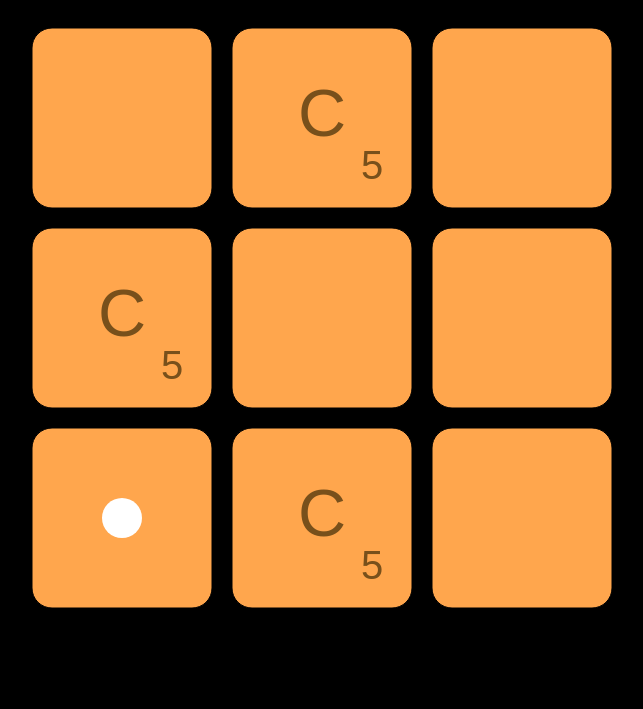
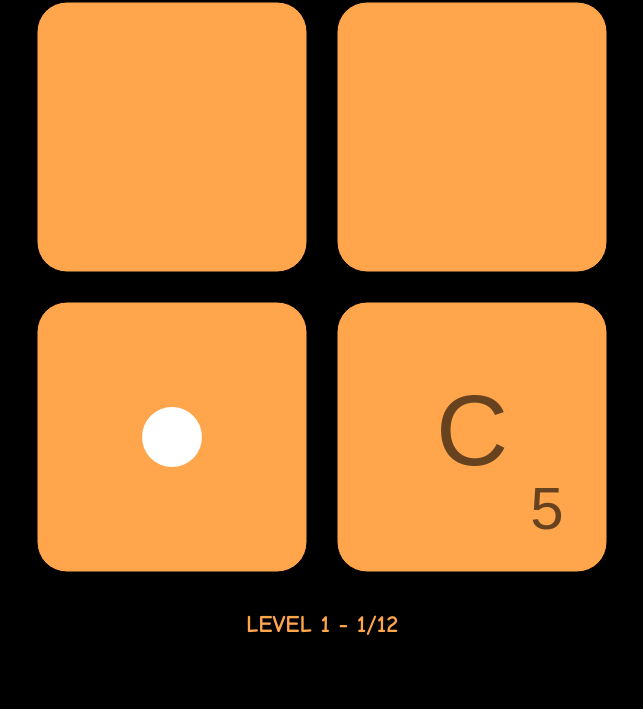
Before and after one commit to thoai-atb/Note-Walker, a plain HTML site: page index.html in a window 1280 px wide. Shown: the part 91-800 px from the top of the page, without its empty margins (318-961 px from the left). Drawn offline with Linux system fonts and the light colour scheme.

Commit message:
Finish 3 levels, each has 12 stages

```diff
--- a/index.html
+++ b/index.html
@@ -1,4 +1,4 @@
-<<!DOCTYPE html>
+<!DOCTYPE html>
 <html lang="en" dir="ltr">
   <head>
     <meta charset="utf-8">
@@ -14,5 +14,6 @@
   <body>
     <h1>NOTE WALKER</h1>
     <canvas id='thecanvas' width='600px' height='600px'></canvas>
+    <h2 id='levelstage'>Level 1: 0/10</h2>
   </body>
 </html>
--- a/scripts/board.js
+++ b/scripts/board.js
@@ -1,8 +1,8 @@
 class Board {
-  constructor(musicSheet, size) {
+  constructor(musicSheet, size, color) {
     this.size = size;
-    this.activatedColor = "#ffffcc";
-    this.normalColor = "#ffa64d";
+    this.activatedColor = "#ffffff";
+    this.normalColor = color;
     this.musicSheet = musicSheet;
     let notes = MusicBox.analyze(musicSheet);
     this.generateMap(notes);
@@ -198,7 +198,7 @@ class Board {
 
         x = i * u + u/2;
         y = j * u + u/2;
-        context.fillStyle = "rgb(120, 80, 27)"
+        context.fillStyle = "rgb(0, 0, 0, 0.6)"
         context.strokeStyle = "black";
         context.font = u / 3 + "px Arial";
         context.textAlign = "center";
--- a/scripts/canvas.js
+++ b/scripts/canvas.js
@@ -7,6 +7,7 @@ const noteNames = ("C4 c4 D4 d4 E4 F4 f4 G4 g4 A4 a4 B4 " +
 const REPEATING_NOTES = false;
 
 var currentLevel = 0;
+var currentStage = -1;
 
 function init(){
   // EVENT ASSIGNMENTS
@@ -27,11 +28,31 @@ function cellSize(){
   return canvas.width / board.gridSize();
 }
 
+function setLevel(level, stage){
+  currentLevel = level - 1;
+  currentStage = stage - 1;
+  buildLevel();
+}
+
 function nextLevel(){
-  currentLevel ++;
-  var lvl = LEVELS[currentLevel-1];
-  board = new Board(lvl, Math.floor(Math.sqrt(lvl.length)) + 1);
+  currentStage ++;
+  var lvl = LEVELS[currentLevel];
+  if(lvl.sheets.length == currentStage){
+    currentStage = 0;
+    currentLevel ++;
+  }
+  buildLevel();
+}
+
+function buildLevel(){
+  let lvl = LEVELS[currentLevel];
+  let sheet = lvl.sheets[currentStage];
+
+  board = new Board(sheet, Math.floor(Math.sqrt(sheet.length)) + 1, lvl.color);
   player = new Player();
+  let label = document.getElementById('levelstage');
+  label.style.color = lvl.color;
+  label.innerHTML = "LEVEL " + (currentLevel + 1) + " - " + (currentStage + 1) + "/" + lvl.sheets.length;
 }
 
 function keyPressed(event){
--- a/scripts/levels.js
+++ b/scripts/levels.js
@@ -1,10 +1,53 @@
 const LEVELS = [
-  "C5-C5-C5",
-  "C5-D5-E5",
-  "C5-E5-D5-D5-C5",
-  "C5-G5-D5-E5-C5",
-  "C5-C5-G5-E5-F5-E5-D5",
-  "F5-F5-E5---F5-G5-D5",
-  "D5-D5-C5-B4-C5---G4",
-  "G4-G4-A4-B4-C5---C6"
+  {
+    color: "#ffa64d",
+    sheets: [
+      "C5",
+      "C5-C5",
+      "C5-C5-C5",
+      "C5-C5---C5-C5",
+      "C5-C5---C5C5C5",
+      "D5-D5-D5",
+      "C5-D5-C5",
+      "C5-D5---D5-C5",
+      "E5-D5-C5",
+      "D5-E5-C5-D5-E5",
+      "C5-C5-D5-E5-C5-E5-D5",
+      "E5--D5C5-D5-E5-E5-E5"
+    ]
+  },
+  {
+    color: "#74c8d4",
+    sheets: [
+      "F5-F5-F5",
+      "C5-C5-F5-E5-F5",
+      "G5----G5G5",
+      "G5G5G5---G5-F5-E5-D5",
+      "G5---D5-E5-F5---D5---G5",
+      "A5A5--A5-A5",
+      "F5-G5-A5-F5-C5",
+      "G5-A5-E5-G5-C5",
+      "C5-B4-C5-D5-E5",
+      "D5-G5-B5-D5-C5",
+      "C5-E5-G5-B5",
+      "C6-A5-F5---G5-E5-C5"
+    ]
+  },
+  {
+    color: '#c3e394',
+    sheets: [
+      "C5-D5-E5-G5",
+      "C5-D5-d5-G5",
+      "d5-G5-A5-G5-d5",
+      "d5E5G5-d5E5C5",
+      "G4-B4-A4-C5",
+      "G4-a4-A4-C5",
+      "C5-a4-G4-F4-E4-C4",
+      "d5-D5-C5---a4-a4-C5",
+      "A4-C5-D5-d5--D5C5-C5",
+      "C4-G4-a4-C5-d5-G5",
+      "G4-G4A4C5---a4-a4A4a4",
+      "C4-d4-E4-G4-a4-C5-d5-E5-G5-a5-C6"
+    ]
+  }
 ];
--- a/style.css
+++ b/style.css
@@ -1,10 +1,12 @@
 body {
   background: black;
+  color: white;
+  text-align: center;
+  font-family: "Comic Sans MS";
 }
 
 h1 {
-  color: white;
-  text-align: center;
+  font-size: 30px;
 }
 
 canvas {
```
